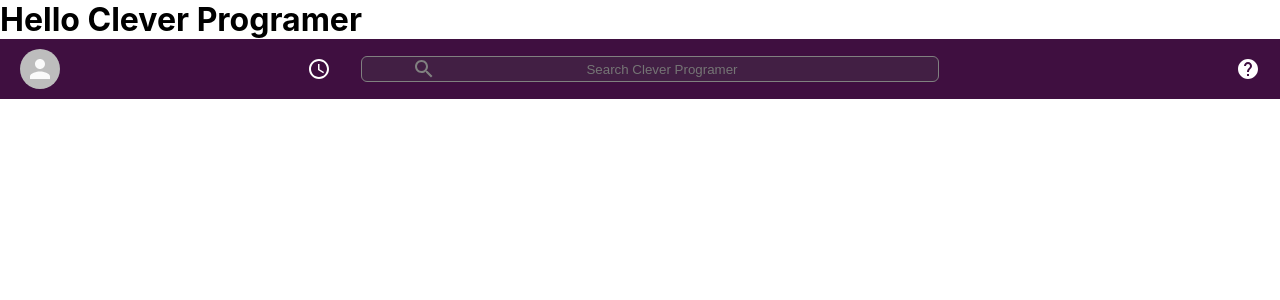
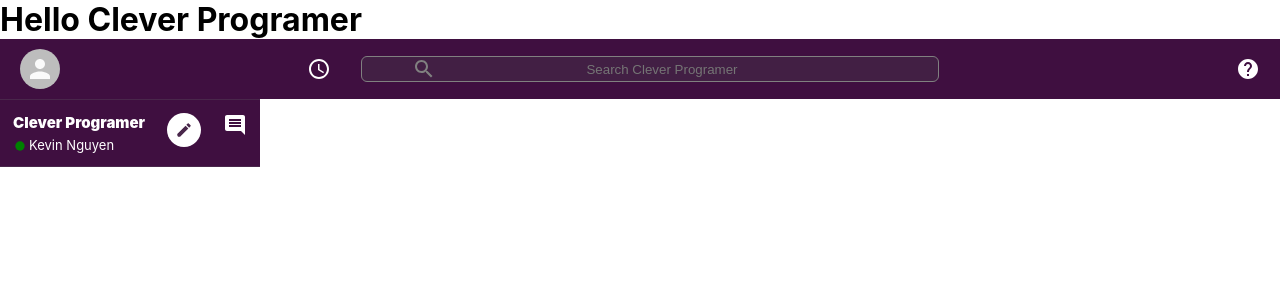
Before and after one commit to kevin-nguyenn/XChange, a React (Create React App) app: page / in a window 1280 px wide. Shown: the top 300 px of the page. Built offline with nearby package versions, Linux system fonts and the light colour scheme.

Commit message:
Add sidebar and options component

```diff
--- a/src/Components/Header.js
+++ b/src/Components/Header.js
@@ -26,7 +26,7 @@
                 <HelpOutlineIcon />
             </div>
         </div>
-    )
+    );
 }
 
 export default Header;
--- a/src/Components/Sidebar.js
+++ b/src/Components/Sidebar.js
@@ -1,12 +1,26 @@
 import React from 'react';
 import '../Stylesheets/Sidebar.css';
+import SideBarOption from './SidebarOption';
+import FiberManualRecordIcon from '@material-ui/icons/FiberManualRecord';
+import CreateIcon from '@material-ui/icons/Create';
+import InsertCommentIcon from '@material-ui/icons/InsertComment';
 
 function Sidebar() {
     return (
         <div className="sidebar">
-
+            <div className="sidebar__header">
+                <div className="sidebar__info">
+                    <h2>Clever Programer</h2>
+                    <h3>
+                        <FiberManualRecordIcon />
+                        Kevin Nguyen
+                    </h3>
+                </div>
+                <CreateIcon />
+                <SideBarOption Icon={InsertCommentIcon} title="Threads" />
+            </div>
         </div>
-    )
+    );
 }
 
 export default Sidebar;
--- /dev/null
+++ b/src/Components/SidebarOption.js
@@ -0,0 +1,12 @@
+import React from 'react';
+import '../Stylesheets/SidebarOption.css'
+
+function SideBarOption({ Icon, title }) {
+    return (
+        <div className="sidebarOption">
+            {Icon && <Icon className="sidebarOption__icon" />}
+        </div>
+    );
+}
+
+export default SideBarOption;
--- a/src/Stylesheets/Sidebar.css
+++ b/src/Stylesheets/Sidebar.css
@@ -0,0 +1,47 @@
+.sidebar {
+    background-color: var(--slack-color);
+    border-top: 1px solid #49274b;
+    max-width: 260px;
+    color: white;
+    flex: 0.3;
+}
+
+.sidebar__header {
+    display: flex;
+    justify-content: space-between;
+    border-bottom: 1px solid #49274b;
+    padding-bottom: 10px;
+    padding: 13px;
+}
+
+.sidebar__header > .MuiSvgIcon-root {
+    padding: 8px;
+    color: #49274b;
+    font-size: 18px;
+    background-color: white;
+    border-radius: 999px;
+}
+
+.sidebar_info {
+    flex: 1;
+}
+
+.sidebar__info > h2{
+    font-size: 15px;
+    font-weight: 900;
+    margin-bottom: 5px;
+}
+
+.sidebar__info > h3 {
+    display: flex;
+    align-items: center;
+    font-size: 13px;
+    font-weight: 400;
+}
+
+.sidebar__info > h3 > .MuiSvgIcon-root {
+    font-size: 14px;
+    margin-top: 1px;
+    margin-right: 2px;
+    color: green;
+}
```
Also changed, not shown: src/Stylesheets/SidebarOption.css (added).
